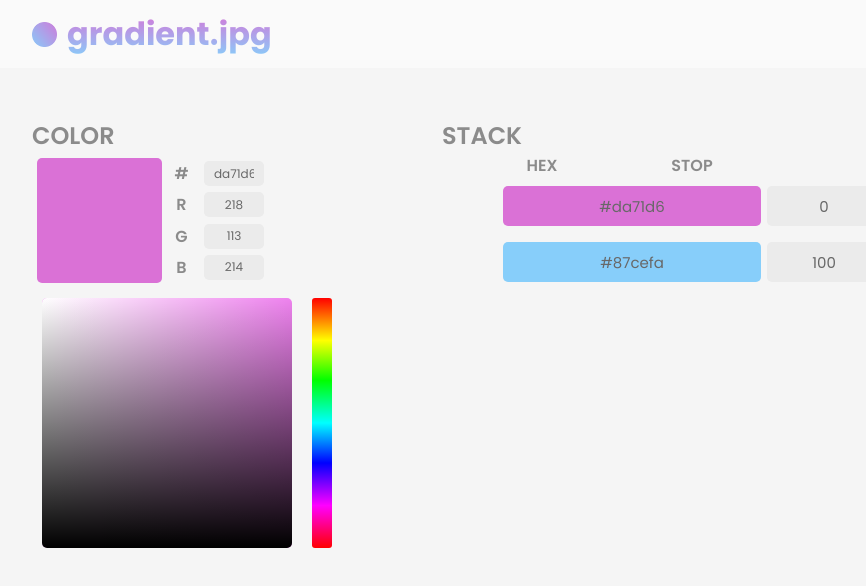
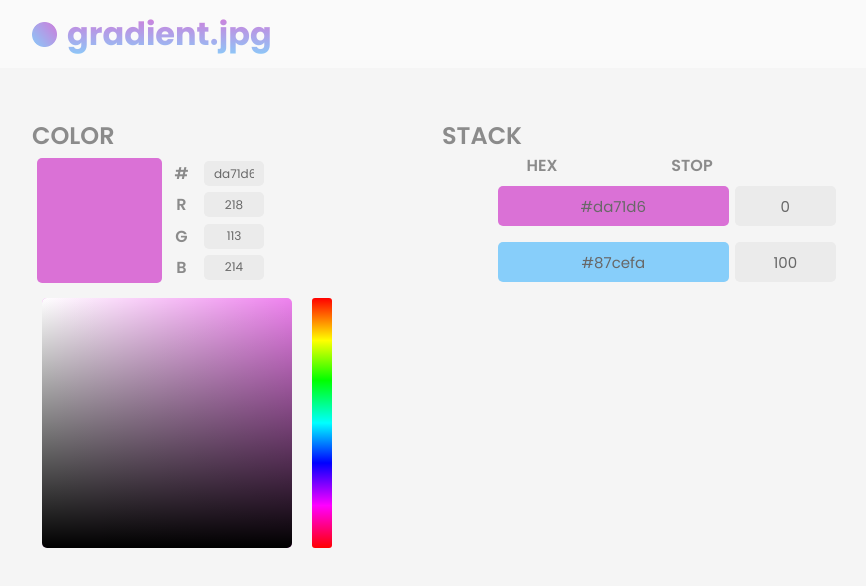
Before and after one commit to karenying/gradient.png, a React (Create React App) app: page / in a window 1280 px wide. Shown: the top 586 px of the page, without its empty margins (18-884 px from the left). Built offline with nearby package versions, Linux system fonts and the light colour scheme.

Commit message:
Add fade in

```diff
--- a/src/Components/Stack/StackItem.js
+++ b/src/Components/Stack/StackItem.js
@@ -30,7 +30,7 @@ class StackItem extends React.Component {
                         <IoIosClose
                             size='35px'
                             color={INPUT_TEXT_GRAY}
-                            style={{ marginLeft: '10px' }}
+                            style={{ marginLeft: '7px' }}
                         />
                     </div>
                 </div>
--- a/src/Styles/Stack/Stack.css
+++ b/src/Styles/Stack/Stack.css
@@ -2,7 +2,7 @@
     margin: 50px;
     display: flex;
     flex-direction: column;
-    width: 500px;
+    width: 450px;
 }
 
 .stack-container h2 {
--- a/src/Styles/Stack/StackItem.css
+++ b/src/Styles/Stack/StackItem.css
@@ -6,6 +6,11 @@
     align-items: center;
     padding: 5px 10px;
     border-radius: 5px;
+
+    -moz-transition: all 0.1s ease-in;
+    -o-transition: all 0.1s ease-in;
+    -webkit-transition: all 0.1s ease-in;
+    transition: all 0.1s ease-in;
 }
 
 .stackitem-container svg {
```
